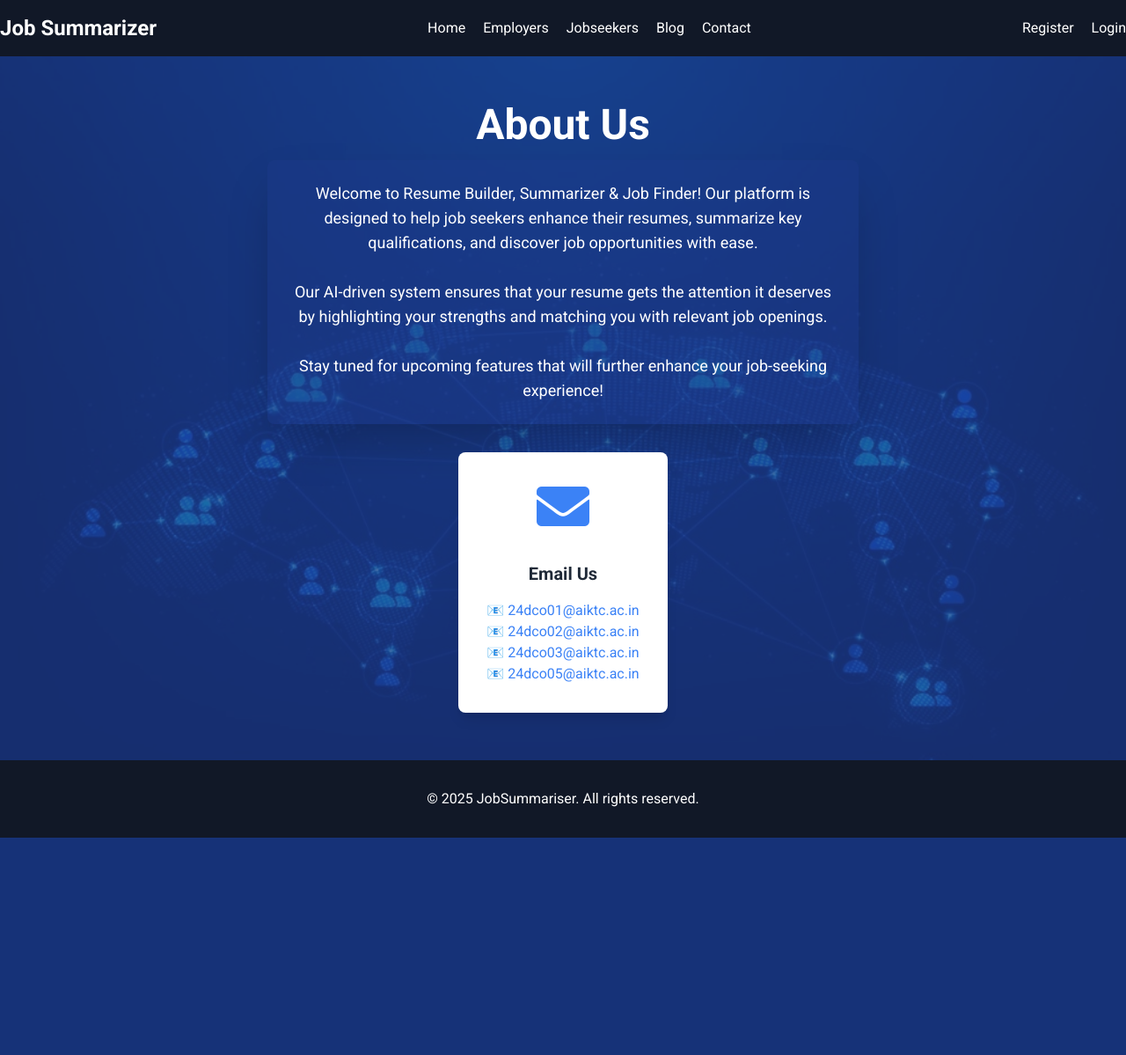
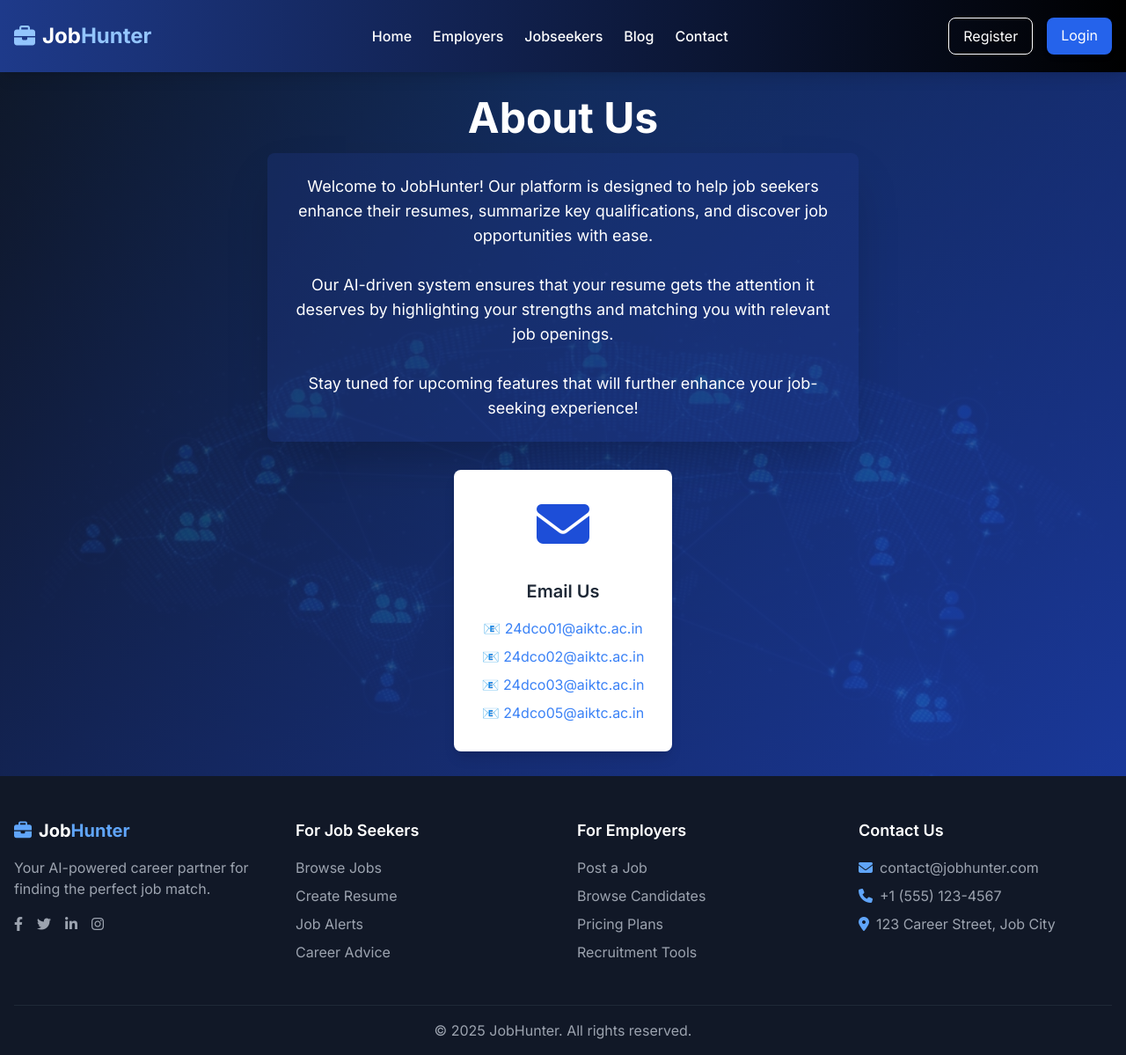
Before and after one commit to AYAAN-DESHMUKH/Job-Hunter-Job-finding-website-, a Flask app: page /contact in a window 1280 px wide. Shown: the whole page at 88% size. Before the commit the page ends 952 px from the top, so only its background shows below. Run offline with Flask 3, Linux system fonts and the light colour scheme; some libraries are stand-ins or nearby versions.

Commit message:
Update contact.html

```diff
--- a/Job Hunter/jobhunt/templates/contact.html
+++ b/Job Hunter/jobhunt/templates/contact.html
@@ -3,52 +3,95 @@
 <head>
     <meta charset="UTF-8">
     <meta name="viewport" content="width=device-width, initial-scale=1.0">
-    <title>Contact Us</title>
+    <title>Contact Us - JobHunter</title>
     <script src="https://cdn.tailwindcss.com"></script>
-    <link rel="stylesheet" href="https://cdnjs.cloudflare.com/ajax/libs/font-awesome/5.15.3/css/all.min.css">
-    <link href="https://fonts.googleapis.com/css2?family=Roboto:wght@400;500;700&display=swap" rel="stylesheet">
+    <link rel="stylesheet" href="https://cdnjs.cloudflare.com/ajax/libs/font-awesome/6.4.0/css/all.min.css">
+    <link href="https://fonts.googleapis.com/css2?family=Inter:wght@300;400;500;600;700&display=swap" rel="stylesheet">
     <link rel="stylesheet" href="{{ url_for('static', filename='css/style.css') }}">
-
     <style>
-        body { font-family: 'Roboto', sans-serif; }
+        body {
+            font-family: 'Inter', sans-serif;
+            scroll-behavior: smooth;
+        }
+        .nav-link {
+            position: relative;
+        }
+        .nav-link:after {
+            content: '';
+            position: absolute;
+            width: 0;
+            height: 2px;
+            bottom: -4px;
+            left: 0;
+            background-color: #fff;
+            transition: width 0.3s ease;
+        }
+        .nav-link:hover:after {
+            width: 100%;
+        }
+        .hero-overlay {
+            background: linear-gradient(135deg, rgba(17, 24, 39, 0.85), rgba(30, 64, 175, 0.85));
+        }
     </style>
 </head>
-
-<body class="bg-gray-100">
-    <header class="bg-gray-900 text-white py-4">
-        <div class="container mx-auto flex justify-between items-center">
-            <div class="text-2xl font-bold">Job Summarizer</div>
-            <nav class="space-x-4">
-                <a href="{{ url_for('home') }}" class="hover:text-gray-400">Home</a>
-                <a href="#" class="hover:text-gray-400">Employers</a>
-                <a href="{{ url_for('Jobseekers') }}" class="hover:text-gray-400">Jobseekers</a>
-                <a href="{{ url_for('Blog') }}" class="hover:text-gray-400">Blog</a>
-                <a href="{{ url_for('contact') }}" class="hover:text-gray-400">Contact</a>
+<body class="bg-gray-50">
+    <!-- Header -->
+    <header class="bg-gradient-to-r from-blue-900 to-black text-white py-5 sticky top-0 z-50 shadow-lg">
+        <div class="container mx-auto px-4 flex justify-between items-center">
+            <div class="flex items-center">
+                <i class="fas fa-briefcase text-2xl mr-2 text-blue-300"></i>
+                <div class="text-2xl font-bold">Job<span class="text-blue-300">Hunter</span></div>
+            </div>
+            <nav class="hidden md:flex space-x-6">
+                <a href="{{ url_for('home') }}" class="nav-link font-medium hover:text-blue-300 transition">Home</a>
+                <a href="#" class="nav-link font-medium hover:text-blue-300 transition">Employers</a>
+                <a href="{{ url_for('Jobseekers') }}" class="nav-link font-medium hover:text-blue-300 transition">Jobseekers</a>
+                <a href="{{ url_for('Blog') }}" class="nav-link font-medium hover:text-blue-300 transition">Blog</a>
+                <a href="{{ url_for('contact') }}" class="nav-link font-medium hover:text-blue-300 transition">Contact</a>
             </nav>
-            <div class="space-x-4">
-
-                <a href="{{ url_for('register') }}" class="hover:text-gray-400">Register</a>
-                <a href="{{ url_for('login') }}" class="hover:text-gray-400">Login</a>
+            <div class="hidden md:flex space-x-4">
+                <a href="{{ url_for('register') }}" class="px-4 py-2 rounded-lg border border-white hover:bg-white hover:text-blue-900 transition">Register</a>
+                <a href="{{ url_for('login') }}" class="px-4 py-2 bg-blue-600 rounded-lg hover:bg-blue-700 transition shadow-md">Login</a>
+            </div>
+            <!-- Mobile menu button -->
+            <div class="md:hidden">
+                <button id="mobile-menu-button" class="text-white focus:outline-none">
+                    <i class="fas fa-bars text-2xl"></i>
+                </button>
+            </div>
+        </div>
+        <!-- Mobile menu (hidden by default) -->
+        <div id="mobile-menu" class="hidden md:hidden bg-blue-900 mt-4 py-4 px-4">
+            <div class="flex flex-col space-y-3">
+                <a href="{{ url_for('home') }}" class="py-2 hover:bg-blue-800 px-3 rounded">Home</a>
+                <a href="#" class="py-2 hover:bg-blue-800 px-3 rounded">Employers</a>
+                <a href="{{ url_for('Jobseekers') }}" class="py-2 hover:bg-blue-800 px-3 rounded">Jobseekers</a>
+                <a href="{{ url_for('Blog') }}" class="py-2 hover:bg-blue-800 px-3 rounded">Blog</a>
+                <a href="{{ url_for('contact') }}" class="py-2 hover:bg-blue-800 px-3 rounded">Contact</a>
+                <div class="pt-2 flex flex-col space-y-2">
+                    <a href="{{ url_for('register') }}" class="py-2 text-center border border-white rounded hover:bg-white hover:text-blue-900 transition">Register</a>
+                    <a href="{{ url_for('login') }}" class="py-2 text-center bg-blue-600 rounded hover:bg-blue-700 transition">Login</a>
+                </div>
             </div>
         </div>
     </header>
 
+    <!-- Contact Section -->
     <section class="relative bg-cover bg-center h-screen" style="background-image: url('{{ url_for('static', filename='css/images/js/bg.jpeg') }}');">
-        <div class="absolute inset-0 bg-blue-900 opacity-75"></div>
+        <div class="absolute inset-0 hero-overlay"></div>
         <div class="container mx-auto relative z-10 flex flex-col items-center justify-center h-full text-center text-white">
             <h1 class="text-4xl md:text-5xl font-bold mb-4">About Us</h1>
             <div class="max-w-2xl mx-auto bg-blue-900 bg-opacity-30 p-6 rounded-lg shadow-2xl text-center text-white mb-8">
                 <p class="text-lg">
-                    Welcome to Resume Builder, Summarizer & Job Finder! Our platform is designed to help job seekers enhance their resumes, summarize key qualifications, and discover job opportunities with ease.
+                    Welcome to JobHunter! Our platform is designed to help job seekers enhance their resumes, summarize key qualifications, and discover job opportunities with ease.
                     <br><br>Our AI-driven system ensures that your resume gets the attention it deserves by highlighting your strengths and matching you with relevant job openings.
                     <br><br>Stay tuned for upcoming features that will further enhance your job-seeking experience!
                 </p>
             </div>
-
             <div class="bg-white rounded-lg p-8 shadow-lg flex flex-col items-center space-y-4">
-                <i class="fas fa-envelope text-6xl text-blue-500 mb-4"></i>
+                <i class="fas fa-envelope text-6xl text-blue-700 mb-4"></i>
                 <h3 class="text-xl font-semibold text-gray-800">Email Us</h3>
-                <ul>
+                <ul class="space-y-2">
                     <li><a href="https://mail.google.com/mail/?view=cm&fs=1&to=24dco01@aiktc.ac.in" class="text-blue-500 hover:underline">📧 24dco01@aiktc.ac.in</a></li>
                     <li><a href="https://mail.google.com/mail/?view=cm&fs=1&to=24dco02@aiktc.ac.in" class="text-blue-500 hover:underline">📧 24dco02@aiktc.ac.in</a></li>
                     <li><a href="https://mail.google.com/mail/?view=cm&fs=1&to=24dco03@aiktc.ac.in" class="text-blue-500 hover:underline">📧 24dco03@aiktc.ac.in</a></li>
@@ -58,10 +101,61 @@
         </div>
     </section>
 
-    <footer class="py-8 bg-gray-900 text-white text-center">
-        <div class="container mx-auto">
-            <p>&copy; 2025 JobSummariser. All rights reserved.</p>
+    <!-- Footer -->
+    <footer class="bg-gray-900 text-white">
+        <div class="container mx-auto px-4">
+            <div class="grid grid-cols-1 md:grid-cols-4 gap-8 py-12">
+                <div>
+                    <div class="flex items-center mb-4">
+                        <i class="fas fa-briefcase text-xl mr-2 text-blue-400"></i>
+                        <div class="text-xl font-bold">Job<span class="text-blue-400">Hunter</span></div>
+                    </div>
+                    <p class="text-gray-400 mb-4">Your AI-powered career partner for finding the perfect job match.</p>
+                    <div class="flex space-x-4">
+                        <a href="#" class="text-gray-400 hover:text-white"><i class="fab fa-facebook-f"></i></a>
+                        <a href="#" class="text-gray-400 hover:text-white"><i class="fab fa-twitter"></i></a>
+                        <a href="#" class="text-gray-400 hover:text-white"><i class="fab fa-linkedin-in"></i></a>
+                        <a href="#" class="text-gray-400 hover:text-white"><i class="fab fa-instagram"></i></a>
+                    </div>
+                </div>
+                <div>
+                    <h4 class="text-lg font-semibold mb-4">For Job Seekers</h4>
+                    <ul class="space-y-2">
+                        <li><a href="#" class="text-gray-400 hover:text-white">Browse Jobs</a></li>
+                        <li><a href="#" class="text-gray-400 hover:text-white">Create Resume</a></li>
+                        <li><a href="#" class="text-gray-400 hover:text-white">Job Alerts</a></li>
+                        <li><a href="#" class="text-gray-400 hover:text-white">Career Advice</a></li>
+                    </ul>
+                </div>
+                <div>
+                    <h4 class="text-lg font-semibold mb-4">For Employers</h4>
+                    <ul class="space-y-2">
+                        <li><a href="#" class="text-gray-400 hover:text-white">Post a Job</a></li>
+                        <li><a href="#" class="text-gray-400 hover:text-white">Browse Candidates</a></li>
+                        <li><a href="#" class="text-gray-400 hover:text-white">Pricing Plans</a></li>
+                        <li><a href="#" class="text-gray-400 hover:text-white">Recruitment Tools</a></li>
+                    </ul>
+                </div>
+                <div>
+                    <h4 class="text-lg font-semibold mb-4">Contact Us</h4>
+                    <ul class="space-y-2">
+                        <li class="flex items-center"><i class="fas fa-envelope mr-2 text-blue-400"></i> <a href="mailto:contact@jobhunter.com" class="text-gray-400 hover:text-white">contact@jobhunter.com</a></li>
+                        <li class="flex items-center"><i class="fas fa-phone mr-2 text-blue-400"></i> <span class="text-gray-400">+1 (555) 123-4567</span></li>
+                        <li class="flex items-center"><i class="fas fa-map-marker-alt mr-2 text-blue-400"></i> <span class="text-gray-400">123 Career Street, Job City</span></li>
+                    </ul>
+                </div>
+            </div>
+            <div class="py-4 border-t border-gray-800 text-center">
+                <p class="text-gray-400">© 2025 JobHunter. All rights reserved.</p>
+            </div>
         </div>
     </footer>
+
+    <script>
+        // Mobile menu toggle
+        document.getElementById('mobile-menu-button').addEventListener('click', function() {
+            document.getElementById('mobile-menu').classList.toggle('hidden');
+        });
+    </script>
 </body>
 </html>
```
